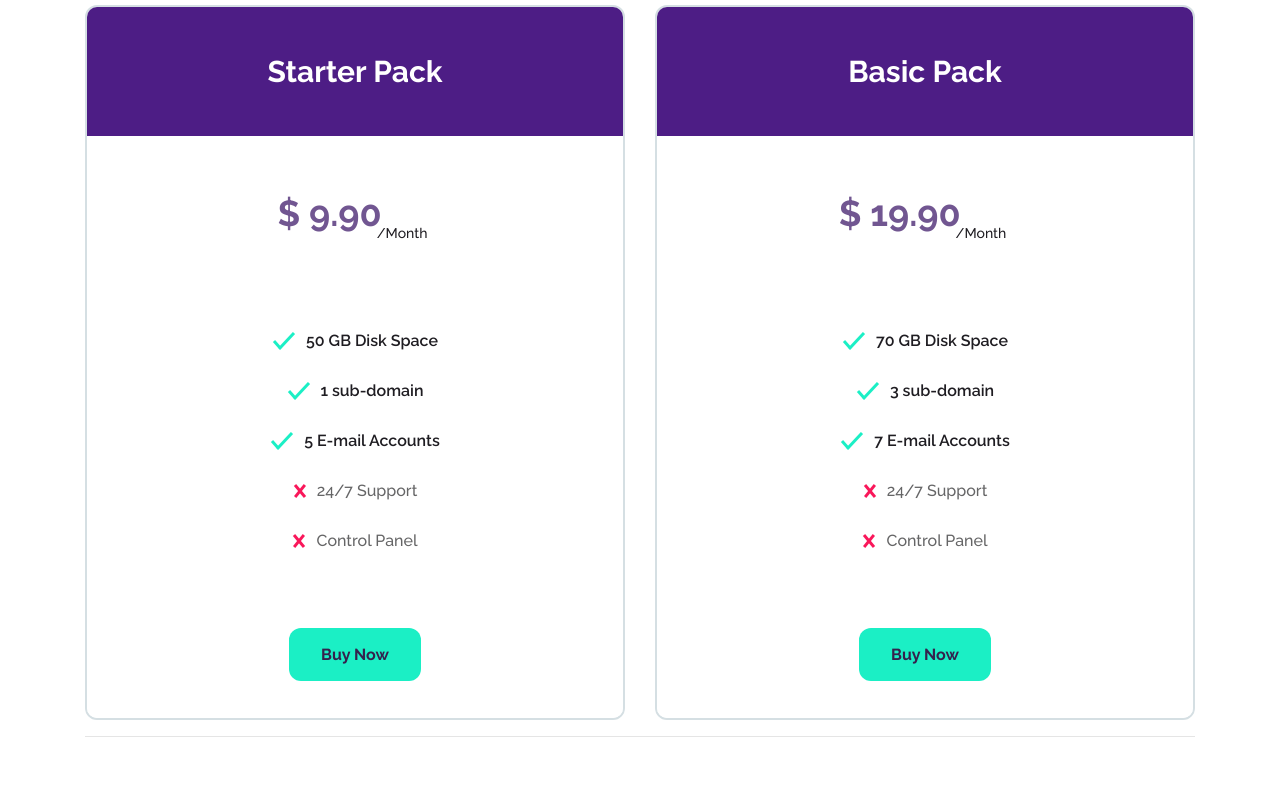
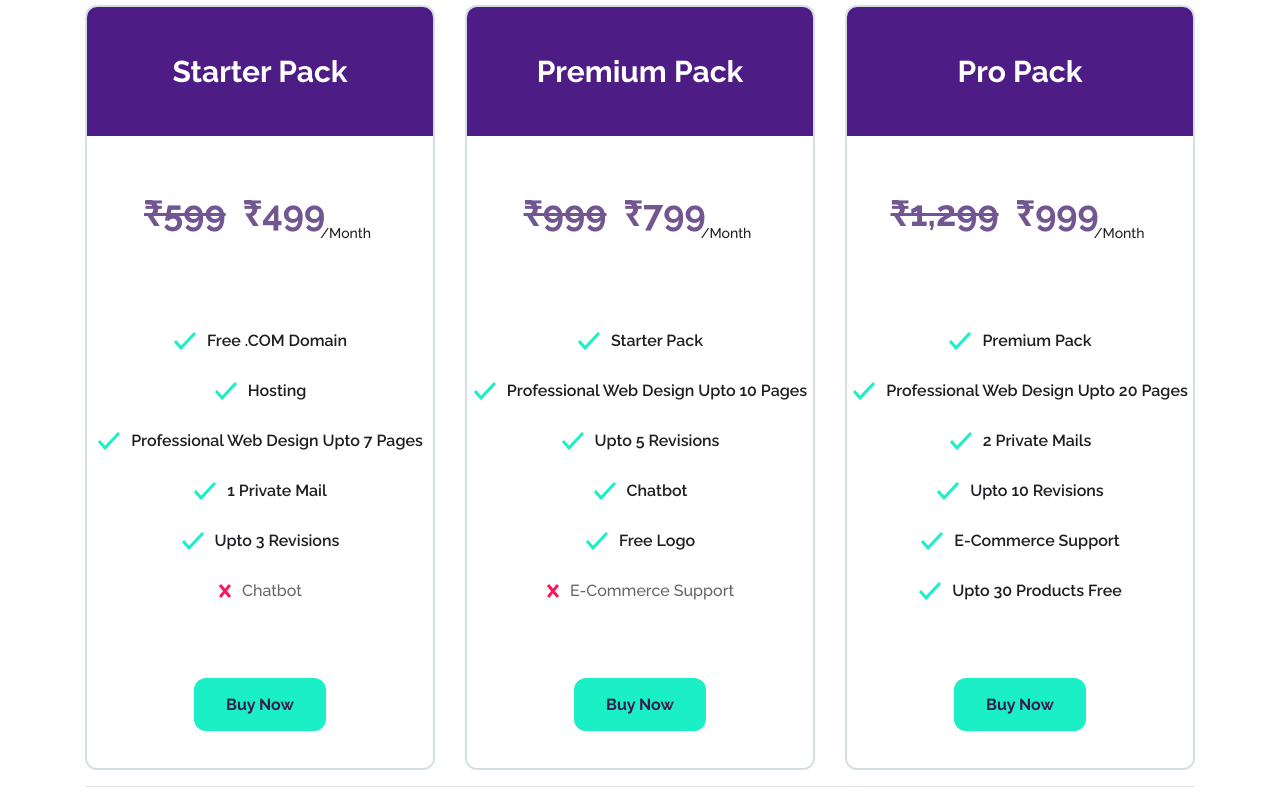
Before and after one commit to syedvali98/sslfiles, a plain HTML site: page index.html in a window 1280 px wide. Shown: the part 1740-2540 px from the top of the page. Drawn offline with Linux system fonts and the light colour scheme; no server answers.

Commit message:
Final Commit

```diff
--- a/index.html
+++ b/index.html
@@ -66,11 +66,9 @@
 			</div>
 			<nav class="menu_nav">
 				<ul>
-					<!--	<li><a href="index.html">Home</a></li>
-				<li><a href="about.html">About us</a></li>
-				<li><a href="services.html">Services</a></li>
-				<li><a href="blog.html">News</a></li>
-				<li><a href="contact.html">Contact</a></li> -->
+					<li><a class="menu_close_container1" href="#about">About us</a></li>
+					<li><a class="menu_close_container1" href="#pricing">Pricing</a></li>
+					<li><a class="menu_close_container1" href="#footer">Contact</a></li>
 				</ul>
 			</nav>
 		</div>
@@ -176,7 +174,7 @@
 				</div>
 				<div class="row">
 
-					<div class="col-md-6">
+					<div class="col-md-4">
 						<div
 							class="pricing_container d-flex flex-row align-items-start justify-content-start flex-wrap">
 
@@ -184,31 +182,36 @@
 							<div class="pricing_item text-center magic_fade_in">
 								<div class="pricing_title">Starter Pack</div>
 								<div class="pricing_content">
-									<div class="package_price">$ 9.90<span>/Month</span></div>
+									<div class="package_price text-center"><del>₹599</del>&nbsp; ₹499<span>/Month</span>
+									</div>
 									<div class="pricing_list">
 										<ul>
 											<li
 												class="pack_ok d-flex flex-row align-items-center justify-content-center">
 												<img src="images/ok.png" alt="">
-												<span>50 GB Disk Space</span>
+												<span>Free .COM Domain</span>
 											</li>
 											<li
 												class="pack_ok d-flex flex-row align-items-center justify-content-center">
 												<img src="images/ok.png" alt="">
-												<span>1 sub-domain</span>
+												<span>Hosting</span>
 											</li>
 											<li
 												class="pack_ok d-flex flex-row align-items-center justify-content-center">
 												<img src="images/ok.png" alt="">
-												<span>5 E-mail Accounts</span>
+												<span>Professional Web Design Upto 7 Pages</span>
+											</li>
+											<li class="pack_ok d-flex flex-row align-items-center justify-content-center">
+												<img src="images/ok.png" alt="">
+												<span>1 Private Mail</span>
+											</li>
+											<li class="pack_ok d-flex flex-row align-items-center justify-content-center">
+												<img src="images/ok.png" alt="">
+												<span>Upto 3 Revisions</span>
 											</li>
 											<li class="d-flex flex-row align-items-center justify-content-center">
 												<img src="images/x.png" alt="">
-												<span>24/7 Support</span>
-											</li>
-											<li class="d-flex flex-row align-items-center justify-content-center">
-												<img src="images/x.png" alt="">
-												<span>Control Panel</span>
+												<span>Chatbot</span>
 											</li>
 										</ul>
 									</div>
@@ -217,38 +220,87 @@
 							</div>
 						</div>
 					</div>
-					<div class="col-md-6">
+					<div class="col-md-4">
 						<div
 							class="pricing_container d-flex flex-row align-items-start justify-content-start flex-wrap">
 							<!-- Pricing Item -->
 							<div class="pricing_item text-center magic_fade_in">
-								<div class="pricing_title">Basic Pack</div>
+								<div class="pricing_title">Premium Pack</div>
 								<div class="pricing_content">
-									<div class="package_price">$ 19.90<span>/Month</span></div>
+									<div class="package_price"><del>₹999</del>&nbsp; ₹799<span>/Month</span></div>
 									<div class="pricing_list">
 										<ul>
 											<li
 												class="pack_ok d-flex flex-row align-items-center justify-content-center">
 												<img src="images/ok.png" alt="">
-												<span>70 GB Disk Space</span>
+												<span>Starter Pack</span>
 											</li>
 											<li
 												class="pack_ok d-flex flex-row align-items-center justify-content-center">
 												<img src="images/ok.png" alt="">
-												<span>3 sub-domain</span>
+												<span>Professional Web Design Upto 10 Pages</span>
+											</li>
+											<li class="pack_ok d-flex flex-row align-items-center justify-content-center">
+												<img src="images/ok.png" alt="">
+												<span>Upto 5 Revisions</span>
+											</li>
+											<li class="pack_ok d-flex flex-row align-items-center justify-content-center">
+												<img src="images/ok.png" alt="">
+												<span>Chatbot</span>
+											</li>
+											<li class="pack_ok d-flex flex-row align-items-center justify-content-center">
+												<img src="images/ok.png" alt="">
+												<span>Free Logo</span>
+											</li>
+											<li class="d-flex flex-row align-items-center justify-content-center">
+												<img src="images/x.png" alt="">
+												<span>E-Commerce Support</span>
+											</li>
+
+										</ul>
+									</div>
+									<div class="pricing_button ml-auto mr-auto"><a style="color:#35214d;"
+											data-toggle="modal" data-target="#exampleModal">Buy Now</a></div>
+								</div>
+							</div>
+						</div>
+					</div>
+
+					<div class="col-md-4">
+						<div
+							class="pricing_container d-flex flex-row align-items-start justify-content-start flex-wrap">
+							<!-- Pricing Item -->
+							<div class="pricing_item text-center magic_fade_in">
+								<div class="pricing_title">Pro Pack</div>
+								<div class="pricing_content">
+									<div class="package_price"><del>₹1,299</del>&nbsp; ₹999<span>/Month</span></div>
+									<div class="pricing_list">
+										<ul>
+											<li
+												class="pack_ok d-flex flex-row align-items-center justify-content-center">
+												<img src="images/ok.png" alt="">
+												<span>Premium Pack</span>
 											</li>
 											<li
 												class="pack_ok d-flex flex-row align-items-center justify-content-center">
 												<img src="images/ok.png" alt="">
-												<span>7 E-mail Accounts</span>
+												<span>Professional Web Design Upto 20 Pages</span>
 											</li>
-											<li class="d-flex flex-row align-items-center justify-content-center">
-												<img src="images/x.png" alt="">
-												<span>24/7 Support</span>
+											<li class="pack_ok d-flex flex-row align-items-center justify-content-center">
+												<img src="images/ok.png" alt="">
+												<span>2 Private Mails</span>
 											</li>
-											<li class="d-flex flex-row align-items-center justify-content-center">
-												<img src="images/x.png" alt="">
-												<span>Control Panel</span>
+											<li class="pack_ok d-flex flex-row align-items-center justify-content-center">
+												<img src="images/ok.png" alt="">
+												<span>Upto 10 Revisions</span>
+											</li>
+											<li class="pack_ok d-flex flex-row align-items-center justify-content-center">
+												<img src="images/ok.png" alt="">
+												<span>E-Commerce Support</span>
+											</li>
+											<li class="pack_ok d-flex flex-row align-items-center justify-content-center">
+												<img src="images/ok.png" alt="">
+												<span>Upto 30 Products Free</span>
 											</li>
 										</ul>
 									</div>
--- a/js/custom.js
+++ b/js/custom.js
@@ -14,8 +14,7 @@
 
 ******************************/
 
-$(document).ready(function()
-{
+$(document).ready(function () {
 	"use strict";
 
 	/*
@@ -29,18 +28,15 @@ $(document).ready(function()
 
 	setHeader();
 
-	$(window).on('resize', function()
-	{
+	$(window).on('resize', function () {
 		setHeader();
 
-		setTimeout(function()
-		{
+		setTimeout(function () {
 			$(window).trigger('resize.px.parallax');
 		}, 375);
 	});
 
-	$(document).on('scroll', function()
-	{
+	$(document).on('scroll', function () {
 		setHeader();
 	});
 
@@ -55,14 +51,11 @@ $(document).ready(function()
 
 	*/
 
-	function setHeader()
-	{
-		if($(window).scrollTop() > 91)
-		{
+	function setHeader() {
+		if ($(window).scrollTop() > 91) {
 			header.addClass('scrolled');
 		}
-		else
-		{
+		else {
 			header.removeClass('scrolled');
 		}
 	}
@@ -73,27 +66,28 @@ $(document).ready(function()
 
 	*/
 
-	function initMenu()
-	{
+	function initMenu() {
 		var hamb = $('.hamburger');
 		var menu = $('.menu');
 		var menuOverlay = $('.menu_overlay');
 		var menuClose = $('.menu_close_container');
+		var menuClose1 = $('.menu_close_container1');
 
-		hamb.on('click', function()
-		{
+		hamb.on('click', function () {
 			menu.toggleClass('active');
 			menuOverlay.toggleClass('active');
 		});
 
-		menuOverlay.on('click', function()
-		{
+		menuOverlay.on('click', function () {
 			menuOverlay.toggleClass('active');
 			menu.toggleClass('active');
 		});
 
-		menuClose.on('click', function()
-		{
+		menuClose.on('click', function () {
+			menuOverlay.toggleClass('active');
+			menu.toggleClass('active');
+		});
+		menuClose1.on('click', function () {
 			menuOverlay.toggleClass('active');
 			menu.toggleClass('active');
 		});
@@ -105,19 +99,15 @@ $(document).ready(function()
 
 	*/
 
-	function initDropdown()
-	{
-		if($('.domain_search_dropdown').length)
-		{
+	function initDropdown() {
+		if ($('.domain_search_dropdown').length) {
 			var dd = $('.domain_search_dropdown');
 			var ddItems = $('.domain_search_dropdown ul li');
 			var ddSelected = $('.domain_search_selected');
-			dd.on('click', function()
-			{
+			dd.on('click', function () {
 				dd.toggleClass('active');
 			});
-			ddItems.on('click', function()
-			{
+			ddItems.on('click', function () {
 				var selectedDomain = $(this).text();
 				ddSelected.text(selectedDomain);
 			});
@@ -130,27 +120,24 @@ $(document).ready(function()
 
 	*/
 
-	function initSvg()
-	{
-		jQuery('img.svg').each(function()
-		{
+	function initSvg() {
+		jQuery('img.svg').each(function () {
 			var $img = jQuery(this);
 			var imgID = $img.attr('id');
 			var imgClass = $img.attr('class');
 			var imgURL = $img.attr('src');
 
-			jQuery.get(imgURL, function(data)
-			{
+			jQuery.get(imgURL, function (data) {
 				// Get the SVG tag, ignore the rest
 				var $svg = jQuery(data).find('svg');
 
 				// Add replaced image's ID to the new SVG
-				if(typeof imgID !== 'undefined') {
+				if (typeof imgID !== 'undefined') {
 					$svg = $svg.attr('id', imgID);
 				}
 				// Add replaced image's classes to the new SVG
-				if(typeof imgClass !== 'undefined') {
-				$svg = $svg.attr('class', imgClass+' replaced-svg');
+				if (typeof imgClass !== 'undefined') {
+					$svg = $svg.attr('class', imgClass + ' replaced-svg');
 				}
 
 				// Remove any invalid XML tags as per http://validator.w3.org
@@ -168,22 +155,19 @@ $(document).ready(function()
 
 	*/
 
-	function initMagic()
-	{
-		if($('.magic_fade_in').length)
-		{
+	function initMagic() {
+		if ($('.magic_fade_in').length) {
 			var magic = $('.magic_fade_in');
-	    	magic.each(function()
-	    	{
+			magic.each(function () {
 				var ele = this;
 				var smScene = new ScrollMagic.Scene(
 					{
-		    		triggerElement:ele,
-		    		triggerHook:'onEnter',
+						triggerElement: ele,
+						triggerHook: 'onEnter',
 						offset: 130,
-		    		reverse:false
+						reverse: false
 					})
-		    	.setTween(TweenMax.from(ele, 0.5, {autoAlpha:0, ease: Power1.easeIn}))
+					.setTween(TweenMax.from(ele, 0.5, { autoAlpha: 0, ease: Power1.easeIn }))
 					.addTo(ctrl);
 			});
 		}
```
Lines whose indentation alone changed are shown as unchanged.
